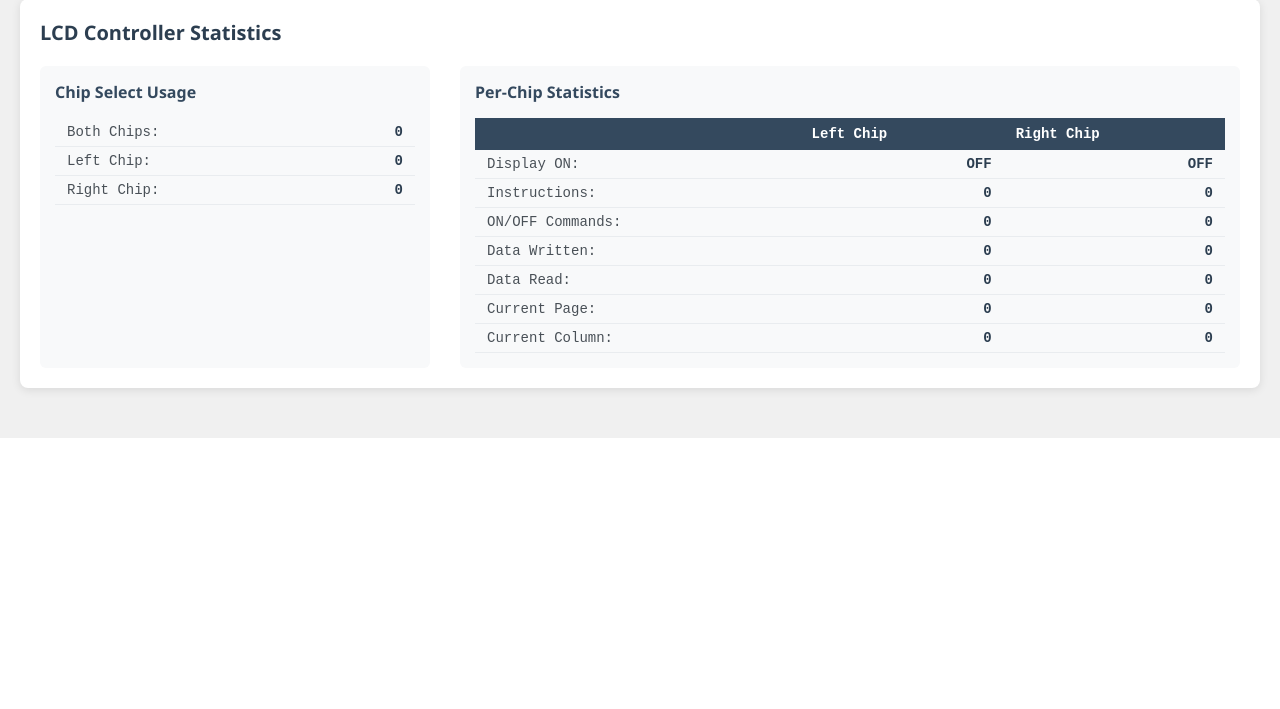
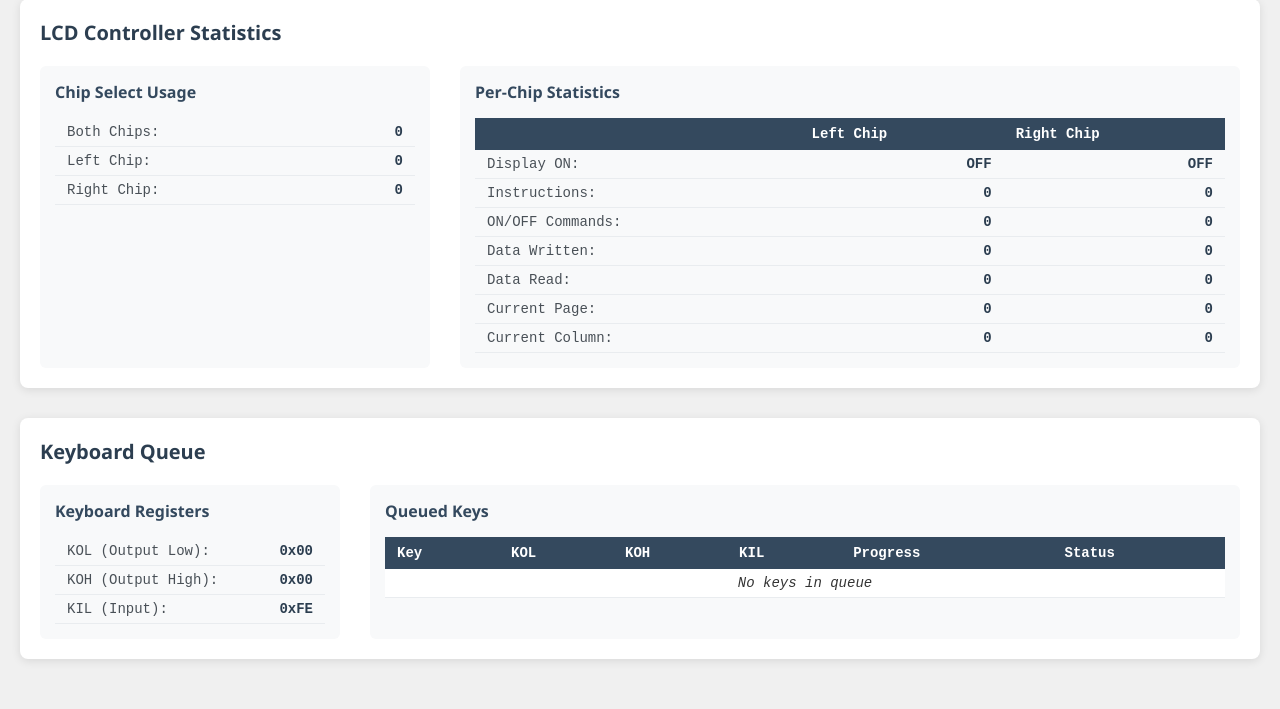
Before and after one commit to mblsha/binja-esr, a Flask app: page / in a window 1280 px wide; the page is wider, and only the part inside the window is pictured. Shown: the part 881-1590 px from the top of that part. Before the commit the page ends 1319 px from the top of that part, so only its background shows below. Run offline with Flask 3, Linux system fonts and the light colour scheme; data that the repository does not hold is empty.

Commit message:
Implement keyboard simulation with debouncing and queue visualization
- Fix keyboard registers (KOL/KOH/KIL) not appearing in internal register watch
  by adding manual tracking in keyboard read/write handlers
- Replace simple pressed_keys set with sophisticated key queue system
- Each key requires 10+ reads (configurable) for proper debouncing
- Add QueuedKey dataclass to track key state, read counts, and timing
- Implement stuck key detection (keys not read for >1 second)

Web UI enhancements:
- Add Keyboard Queue section showing real-time key queue state
- Display KOL/KOH/KIL register values in hex format
- Show progress bars for key read counts
- Visual indicators for key status (WAITING, ACTIVE, STUCK)
- Poll key queue every 200ms for responsive feedback

Testing:
- Add comprehensive test_keyboard_simulation.py with 10 test cases
- Fix test_keyboard_handler.py to work with new queue-based system
- Update tests to reflect correct column/row terminology

The implementation provides hardware-realistic keyboard behavior with
excellent debugging visibility for diagnosing keyboard-related issues.

🤖 Generated with [Claude Code](https://claude.ai/code)

Co-Authored-By: Claude <noreply@anthropic.com>

```diff
--- a/web/app.py
+++ b/web/app.py
@@ -263,6 +263,29 @@ def get_lcd_stats():
         })
 
 
+@app.route('/api/v1/key_queue', methods=['GET'])
+def get_key_queue():
+    """Get keyboard queue state."""
+    with emulator_lock:
+        if emulator is None:
+            return jsonify({"error": "Emulator not initialized"}), 500
+
+        # Get key queue info
+        queue_info = emulator.keyboard.get_queue_info()
+
+        # Get current KOL/KOH/KIL values
+        keyboard_state = {
+            "kol": f"0x{emulator.keyboard._last_kol:02X}",
+            "koh": f"0x{emulator.keyboard._last_koh:02X}",
+            "kil": f"0x{emulator.keyboard._read_keyboard_input():02X}"
+        }
+
+        return jsonify({
+            "queue": queue_info,
+            "registers": keyboard_state
+        })
+
+
 @app.route('/api/v1/control', methods=['POST'])
 def control_emulator():
     """Control emulator execution (run/pause/step/reset)."""
--- a/web/static/app.js
+++ b/web/static/app.js
@@ -202,6 +202,7 @@ document.addEventListener('DOMContentLoaded', () => {
     startPolling();
     startRegisterWatchPolling();
     startLcdStatsPolling();
+    startKeyQueuePolling();
 });
 
 // Set up the virtual keyboard
@@ -848,3 +849,110 @@ async function updateLcdStats() {
         console.error('Error fetching LCD statistics:', error);
     }
 }
+
+// Start polling for key queue updates
+let keyQueueTimer = null;
+function startKeyQueuePolling() {
+    // Poll every 200ms for responsive key feedback
+    keyQueueTimer = setInterval(updateKeyQueue, 200);
+    // Initial update
+    updateKeyQueue();
+}
+
+// Update key queue display
+async function updateKeyQueue() {
+    try {
+        const response = await fetch(`${API_BASE}/key_queue`);
+        if (!response.ok) return;
+
+        const data = await response.json();
+
+        // Update keyboard registers
+        document.getElementById('key-reg-kol').textContent = data.registers.kol;
+        document.getElementById('key-reg-koh').textContent = data.registers.koh;
+        document.getElementById('key-reg-kil').textContent = data.registers.kil;
+
+        // Update key queue table
+        const tbody = document.getElementById('key-queue-body');
+        tbody.innerHTML = '';
+
+        if (data.queue.length === 0) {
+            const row = document.createElement('tr');
+            const cell = document.createElement('td');
+            cell.colSpan = 6;
+            cell.textContent = 'No keys in queue';
+            cell.style.textAlign = 'center';
+            cell.style.fontStyle = 'italic';
+            row.appendChild(cell);
+            tbody.appendChild(row);
+        } else {
+            data.queue.forEach(key => {
+                const row = document.createElement('tr');
+
+                // Key name
+                const keyCell = document.createElement('td');
+                keyCell.textContent = key.key_code;
+                row.appendChild(keyCell);
+
+                // KOL
+                const kolCell = document.createElement('td');
+                kolCell.textContent = key.kol;
+                row.appendChild(kolCell);
+
+                // KOH
+                const kohCell = document.createElement('td');
+                kohCell.textContent = key.koh;
+                row.appendChild(kohCell);
+
+                // KIL
+                const kilCell = document.createElement('td');
+                kilCell.textContent = key.kil;
+                row.appendChild(kilCell);
+
+                // Progress
+                const progressCell = document.createElement('td');
+                const progress = (key.read_count / key.target_reads) * 100;
+
+                const progressDiv = document.createElement('div');
+                progressDiv.className = 'key-progress';
+
+                const progressBar = document.createElement('div');
+                progressBar.className = 'key-progress-bar';
+                progressBar.style.width = `${progress}%`;
+
+                const progressText = document.createElement('div');
+                progressText.className = 'key-progress-text';
+                progressText.textContent = key.progress;
+
+                progressDiv.appendChild(progressBar);
+                progressDiv.appendChild(progressText);
+                progressCell.appendChild(progressDiv);
+                row.appendChild(progressCell);
+
+                // Status
+                const statusCell = document.createElement('td');
+                const statusSpan = document.createElement('span');
+                statusSpan.className = 'key-status';
+
+                if (key.is_stuck) {
+                    statusSpan.className += ' stuck';
+                    statusSpan.textContent = 'STUCK';
+                } else if (key.read_count > 0) {
+                    statusSpan.className += ' active';
+                    statusSpan.textContent = 'ACTIVE';
+                } else {
+                    statusSpan.className += ' waiting';
+                    statusSpan.textContent = 'WAITING';
+                }
+
+                statusCell.appendChild(statusSpan);
+                row.appendChild(statusCell);
+
+                tbody.appendChild(row);
+            });
+        }
+
+    } catch (error) {
+        console.error('Error fetching key queue:', error);
+    }
+}
--- a/web/static/style.css
+++ b/web/static/style.css
@@ -611,3 +611,116 @@ h1 {
     background-color: #27ae60;
     color: white;
 }
+
+/* Key Queue Section */
+.key-queue-section {
+    background: white;
+    border-radius: 8px;
+    padding: 20px;
+    margin-bottom: 30px;
+    box-shadow: 0 2px 10px rgba(0,0,0,0.1);
+}
+
+.key-queue-section h2 {
+    color: #2c3e50;
+    margin-bottom: 20px;
+    font-size: 20px;
+}
+
+.key-queue-section h3 {
+    color: #34495e;
+    margin-bottom: 15px;
+    font-size: 16px;
+}
+
+.key-queue-content {
+    display: grid;
+    grid-template-columns: 300px 1fr;
+    gap: 30px;
+}
+
+.keyboard-registers {
+    background: #f8f9fa;
+    border-radius: 6px;
+    padding: 15px;
+}
+
+.key-queue-table {
+    background: #f8f9fa;
+    border-radius: 6px;
+    padding: 15px;
+}
+
+#key-queue-table {
+    width: 100%;
+    border-collapse: collapse;
+    font-family: 'Courier New', monospace;
+    font-size: 14px;
+}
+
+#key-queue-table th {
+    background-color: #34495e;
+    color: white;
+    padding: 8px 12px;
+    text-align: left;
+    font-weight: bold;
+}
+
+#key-queue-table td {
+    padding: 6px 12px;
+    border-bottom: 1px solid #e9ecef;
+    background: white;
+}
+
+#key-queue-table tbody tr:hover {
+    background-color: #f8f9fa;
+}
+
+.key-progress {
+    display: inline-block;
+    background: #e9ecef;
+    height: 20px;
+    border-radius: 10px;
+    overflow: hidden;
+    width: 100px;
+    position: relative;
+}
+
+.key-progress-bar {
+    background: #3498db;
+    height: 100%;
+    transition: width 0.3s ease;
+}
+
+.key-progress-text {
+    position: absolute;
+    top: 50%;
+    left: 50%;
+    transform: translate(-50%, -50%);
+    font-size: 11px;
+    font-weight: bold;
+    color: #2c3e50;
+}
+
+.key-status {
+    font-weight: bold;
+}
+
+.key-status.stuck {
+    color: #e74c3c;
+}
+
+.key-status.active {
+    color: #27ae60;
+}
+
+.key-status.waiting {
+    color: #95a5a6;
+}
+
+/* Responsive layout for smaller screens */
+@media (max-width: 1200px) {
+    .key-queue-content {
+        grid-template-columns: 1fr;
+    }
+}
--- a/web/templates/index.html
+++ b/web/templates/index.html
@@ -154,6 +154,43 @@
                 </div>
             </div>
         </div>
+
+        <!-- Keyboard Queue Section -->
+        <div class="key-queue-section">
+            <h2>Keyboard Queue</h2>
+            <div class="key-queue-content">
+                <div class="keyboard-registers">
+                    <h3>Keyboard Registers</h3>
+                    <table class="stats-table">
+                        <tbody>
+                            <tr><td>KOL (Output Low):</td><td id="key-reg-kol">0x00</td></tr>
+                            <tr><td>KOH (Output High):</td><td id="key-reg-koh">0x00</td></tr>
+                            <tr><td>KIL (Input):</td><td id="key-reg-kil">0xFE</td></tr>
+                        </tbody>
+                    </table>
+                </div>
+                <div class="key-queue-table">
+                    <h3>Queued Keys</h3>
+                    <table id="key-queue-table">
+                        <thead>
+                            <tr>
+                                <th>Key</th>
+                                <th>KOL</th>
+                                <th>KOH</th>
+                                <th>KIL</th>
+                                <th>Progress</th>
+                                <th>Status</th>
+                            </tr>
+                        </thead>
+                        <tbody id="key-queue-body">
+                            <tr>
+                                <td colspan="6" style="text-align: center; font-style: italic;">No keys in queue</td>
+                            </tr>
+                        </tbody>
+                    </table>
+                </div>
+            </div>
+        </div>
     </div>
 
     <script src="/static/app.js"></script>
```
Also changed, not shown: pce500/emulator.py (+52 -2 lines), pce500/keyboard.py (+127 -22 lines), pce500/tests/test_keyboard_handler.py (+30 -30 lines), pce500/tests/test_keyboard_simulation.py (added, +202 -0 lines).
